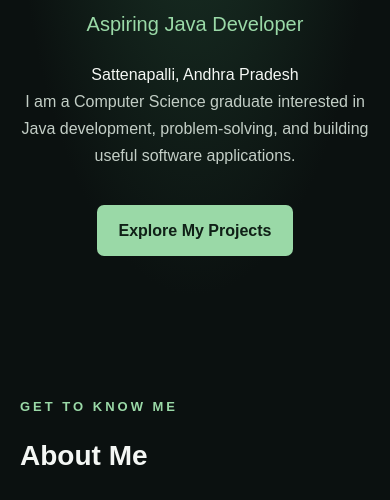
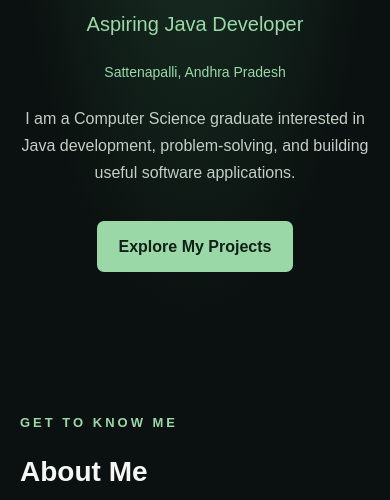
Before and after one commit to jhansitummala584-ctrl/jhansi-portfolio, a plain HTML site: page index.html in a window 390 px wide. Shown: the part 288-788 px from the top of the page. Drawn offline with Linux system fonts and the light colour scheme.

Commit message:
Refactor and restore general styles in style.css

```diff
--- a/style.css
+++ b/style.css
@@ -225,4 +225,9 @@ footer {
     .cards {
         grid-template-columns: 1fr;
     }
+    .location {
+    color: #9ad9a7;
+    font-size: 14px;
+    margin-bottom: 20px;
 }
+}
```
